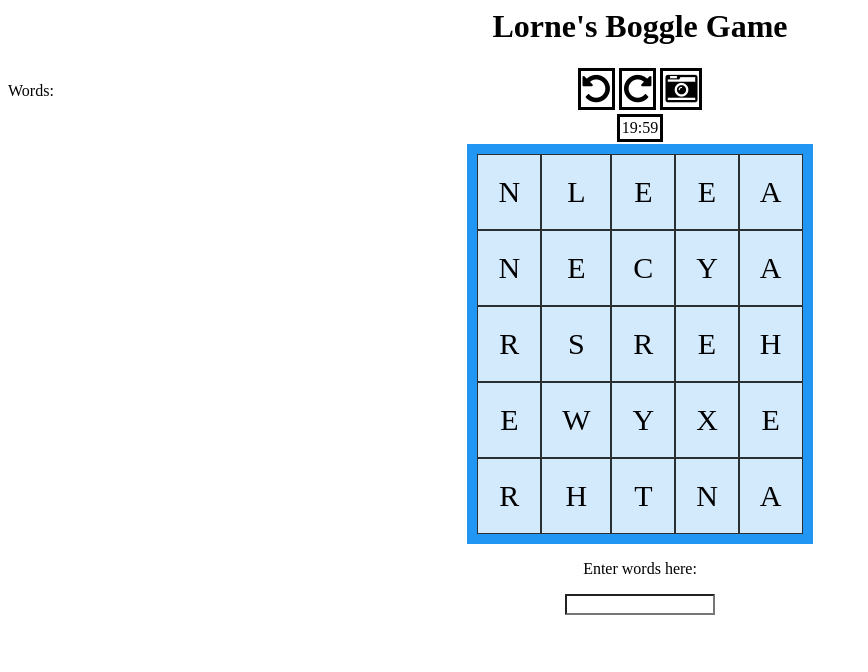
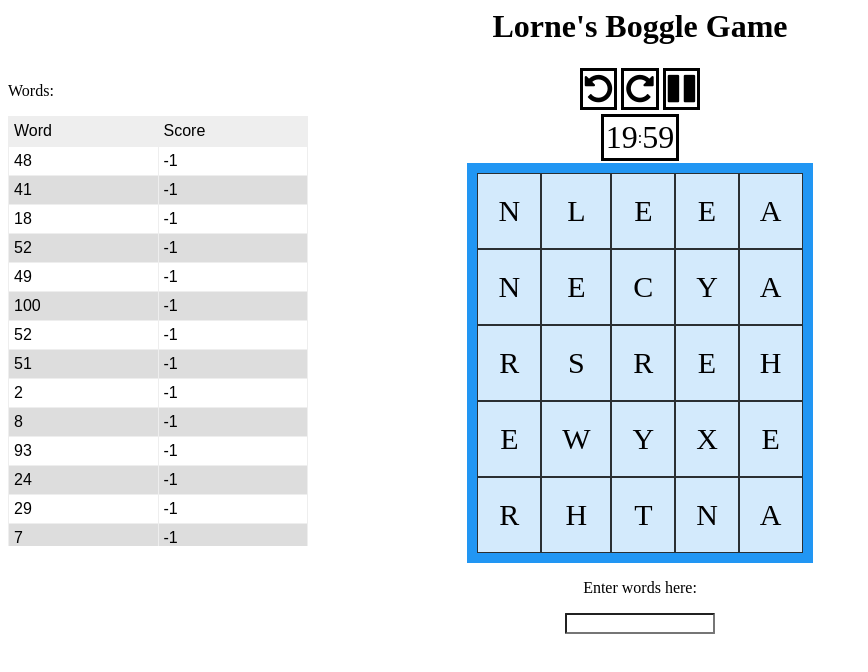
Before and after one commit to lmiller36/Boggle, a plain HTML site: page index.html in a window 1280 px wide. Both pictures are taken after a click on the button "Submit". Shown: the whole page, without its empty margins (0-868 px from the left). Drawn offline with nearby package versions, Linux system fonts and the light colour scheme.

Commit message:
Pause/play & new word table

```diff
--- a/index.html
+++ b/index.html
@@ -22,11 +22,20 @@
 <body>
 
 	<h1 class="header">Lorne's Boggle Game</h1>
-	<div id = "rightMenu" class="rightMenu">
+	<div id = "rightMenu" class="rightMenu" style="display: none">
 		<p>Words:</p>
-		<ul id = "wordList">
-		</ul>
-
+		<div class="wrap">
+			<table class="head">
+				<tr>
+					<td>Word</td>
+					<td>Score</td>
+				</tr>
+			</table>
+			<div class="inner_table">
+				<table id="wordList">
+				</table>
+			</div>
+		</div>
 	</div>
 	<div id = "center" class = "centerContent">
 		<div id ="setup">
@@ -43,12 +52,14 @@
 			<div class = "centerContent">
 				<i class="fa fa-undo fa-2x icon" onclick="rotateBoard(1)"></i>
 				<i class="fa fa-repeat fa-2x icon" onclick="rotateBoard(-1)"></i>
-				<i class="fa fa-camera-retro fa-2x icon"></i>
+				<i id="pause" class="fa fa-pause fa-2x icon" onclick="togglePause(1)"></i>
+				<i id="play" class="fa fa-play fa-2x icon" onclick="togglePause(0)" style="display: none"></i>
+
 			</div>
 
 			<div class = "centerContent">
 				<div id="clockdiv" class = "timer">
-					<span class="minutes">00</span>:<span class="seconds">00</span>
+					<span class="timerFont minutes">00</span>:<span class="timerFont seconds">00</span>
 				</div>
 			</div>
 
--- a/main.js
+++ b/main.js
@@ -46,9 +46,10 @@
 		};
 	}
 
-	function initializeClock(id, endtime){
+	function initializeClock(){
 		var clock = document.getElementById("clockdiv");
 		var timeinterval = setInterval(function(){
+			var endtime = document.endtime;
 			var t = getTimeRemaining(endtime);
 			var minutesSpan = clock.querySelector('.minutes');
 			var secondsSpan = clock.querySelector('.seconds');
@@ -60,6 +61,7 @@
 				clearInterval(timeinterval);
 			}
 		},1000);
+		document.timeinterval = timeinterval;
 	}
 
 	function isWord(word){
@@ -85,7 +87,6 @@
 		}
 
 		document.lastHighlighted = null;
-		removeHighlightingFromAll();
 		document.submittedWords.push(word)
 		return true;
 	}
@@ -153,21 +154,47 @@
 
 	function submitWord(obj){
 
-        		// Get word
-        		let word = obj.value
+		// Get word
+		let word = obj.value
 
 		// Reset to blank
 		obj.value = ""
 
 		// Add word to list, if word
 		if(isWord(word.toLowerCase())){
-			var listElement  = document.createElement("li");
-			listElement.id = word;
-			listElement.innerText = word;
-			document.getElementById("wordList").appendChild(listElement);
+			appendWordToTable(word.toUpperCase());
 		}
 
+		removeHighlightingFromAll();
 
+	}
+
+	function appendWordToTable(word){
+
+		var wordScore = getScore(word);
+
+		var tableRow  = document.createElement("tr");
+		tableRow.id = word;
+
+		var wordCell =  document.createElement("td");
+		wordCell.innerText = word;
+		var scoreCell =  document.createElement("td");
+		scoreCell.innerText = wordScore;
+
+		tableRow.appendChild(wordCell);
+		tableRow.appendChild(scoreCell);
+
+		document.getElementById("wordList").appendChild(tableRow);
+	}
+
+	function getScore(word){
+		if(word.length == 4) return 1
+			if(word.length == 5) return 2;
+		if(word.length == 6) return 3;
+		if(word.length == 7) return 5;
+		if(word.length >= 8 )return 11;
+
+		return -1;
 	}
 
 	function shuffledBoard(){
@@ -240,12 +267,21 @@
 
 			document.getElementById("setup").style.display = "none";
 			document.getElementById("game").style.display = "";
+			document.getElementById("rightMenu").style.display = ""
+
+
+			for(var i = 0; i <= 50;i ++){
+				var random = Math.round(Math.random() * 100) + "";
+				appendWordToTable(random);
+			}
+
 		}
 
 		$(document).ready(function() {
 			var durationInMilli = 20 * 60000 + 1000;
 			var end = new Date((new Date()).getTime() + durationInMilli);
-			initializeClock("clockdiv", end);
+			document.endtime = end;
+			initializeClock();
 		});
 	}
 
@@ -262,6 +298,37 @@
 				document.lastHighlighted = lettersToHighlight;
 				highlightBoard(lettersToHighlight);
 			}
+		}
+	}
+
+	function togglePause(isPaused){
+		console.log(isPaused);
+		// Pause
+		if(isPaused){
+			document.remaining = getTimeRemaining(document.endtime).total;
+			console.log(document.remaining);
+
+			document.getElementById("pause").style.display = "none";
+			document.getElementById("play").style.display = "";
+			document.getElementById("finishedBoard").style.display = "none";
+			document.getElementById("wordInputDiv").style.display = "none";
+
+			clearInterval(document.timeinterval);
+
+		}
+
+		// Play
+		else{
+
+			var end = new Date((new Date()).getTime() + document.remaining);
+			document.endtime = end;
+
+			initializeClock();
+			document.getElementById("pause").style.display = "";
+			document.getElementById("play").style.display = "none";
+			document.getElementById("finishedBoard").style.display = "";
+			document.getElementById("wordInputDiv").style.display = "";
+
 		}
 	}
 
--- a/style.css
+++ b/style.css
@@ -47,3 +47,43 @@
 	align-items: center;
 	justify-content: center;
 }
+
+td, th {
+	border: 1px solid #dddddd;
+	text-align: left;
+	padding: 8px;
+}
+
+tr:nth-child(even) {
+	background-color: #dddddd;
+}
+
+.wrap {
+	width: 300px;
+}
+
+.wrap table {
+	font-family: arial, sans-serif;
+	border-collapse: collapse;
+	width: 100%;
+	table-layout: fixed;
+}
+
+table tr td {
+	padding: 5px;
+	border: 1px solid #eee;
+	width: 100px;
+	word-wrap: break-word;
+}
+
+table.head tr td {
+	background: #eee;
+}
+
+.inner_table {
+	height: 400px;
+	overflow-y: auto;
+}
+.timerFont{
+	font-size: 2em;
+}
```
